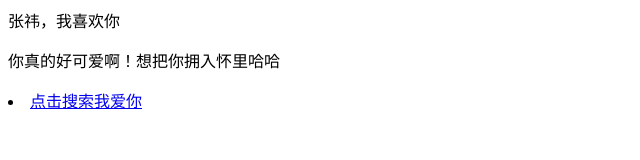
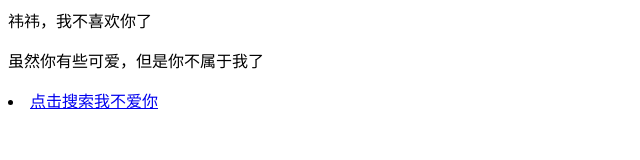
Before and after one commit to YiyiIsMyHonorificabilitudinitatibus/YiyiIsMyHonorificabilitudinitatibus.github.io, a plain HTML site: page index.html in a window 1280 px wide. Shown: the whole page, without its empty margins (0-640 px from the left). Drawn offline with Linux system fonts and the light colour scheme.

Commit message:
Update index.html

```diff
--- a/index.html
+++ b/index.html
@@ -1,3 +1,3 @@
-<p>张祎，我喜欢你</p>
-<p>你真的好可爱啊！想把你拥入怀里哈哈</p>
-<li><a href="https://www.baidu.com">点击搜索我爱你</a></li>
+<p>祎祎，我不喜欢你了</p>
+<p>虽然你有些可爱，但是你不属于我了</p>
+<li><a href="https://www.baidu.com">点击搜索我不爱你</a></li>
```
